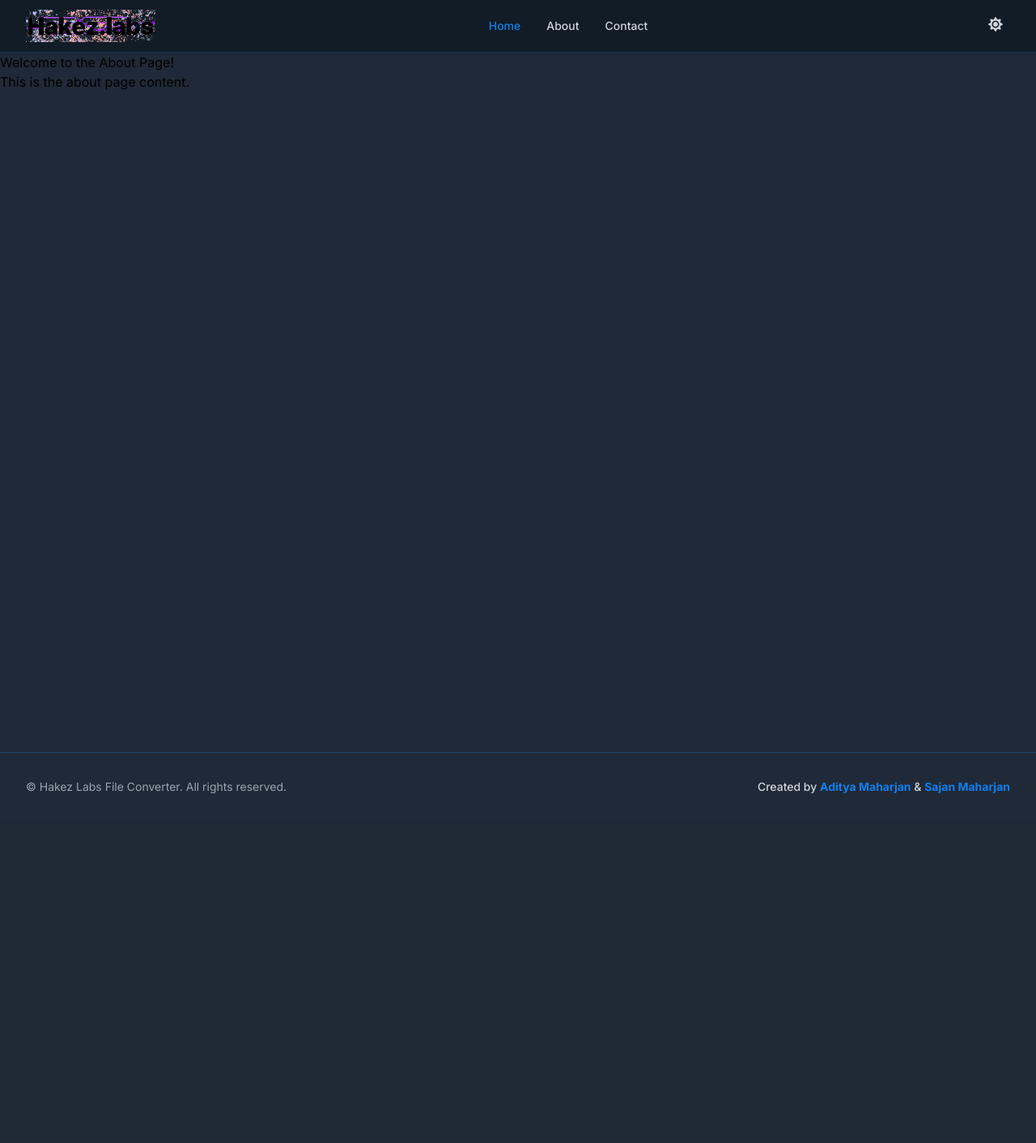
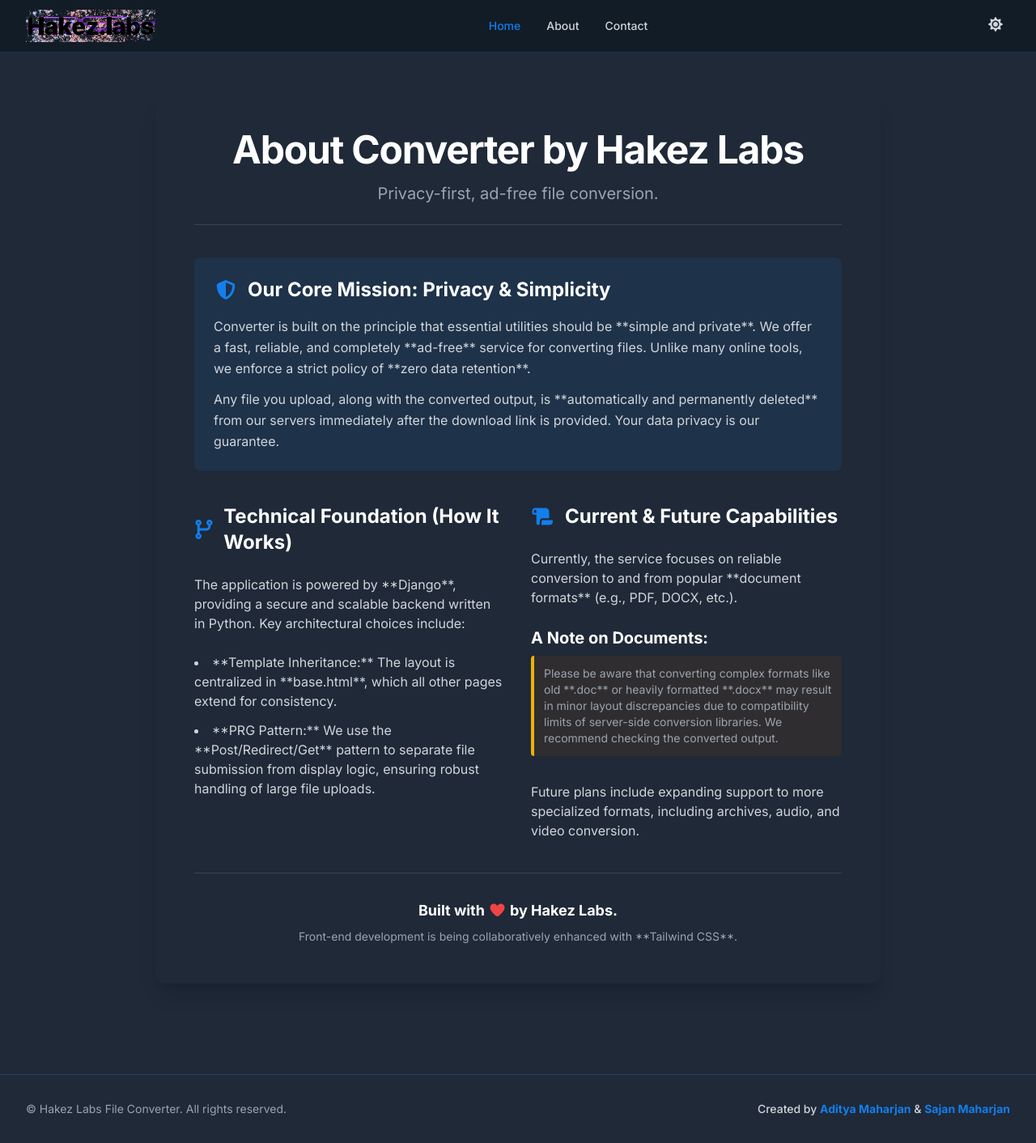
Before and after one commit to adityamaharjan/converter, a Django app: page /about/ in a window 1280 px wide. Shown: the whole page at 81% size. Before the commit the page ends 980 px from the top, so only its background shows below. Run offline with Django 5.2, Linux system fonts and the light colour scheme; some libraries are stand-ins or nearby versions.

Commit message:
about page

```diff
--- a/templates/about.html
+++ b/templates/about.html
@@ -1,8 +1,86 @@
 {% extends "base.html" %}
+{% load static %}
 
-{% block title %}About - My About Site {% endblock %}
+{% block title %}About - Hakez Labs Converter{% endblock %}
 
 {% block content %}
-<h2>Welcome to the About Page!</h2>
-<p>This is the about page content.</p>
-{% endblock %}
+<main class="flex-grow container mx-auto px-4 sm:px-6 lg:px-8 py-12">
+    <div class="max-w-4xl mx-auto bg-white dark:bg-gray-800 shadow-xl rounded-xl p-8 md:p-12">
+
+        <header class="text-center mb-10 border-b border-gray-200 dark:border-gray-700 pb-6">
+            <h1 class="text-4xl font-extrabold tracking-tight text-gray-900 dark:text-white sm:text-5xl">
+                About Converter by Hakez Labs
+            </h1>
+            <p class="mt-4 text-xl text-gray-600 dark:text-gray-400">
+                Privacy-first, ad-free file conversion.
+            </p>
+        </header>
+
+        <section class="space-y-10">
+
+            <div class="p-6 bg-primary/5 dark:bg-primary/10 rounded-lg">
+                <h2 class="text-2xl font-bold text-gray-900 dark:text-white mb-4 flex items-center">
+                    <i class="fa-solid fa-shield-halved text-primary mr-3"></i>
+                    Our Core Mission: Privacy & Simplicity
+                </h2>
+                <p class="mt-2 text-gray-700 dark:text-gray-300 leading-relaxed">
+                    Converter is built on the principle that essential utilities should be **simple and private**. We offer a fast, reliable, and completely **ad-free** service for converting files. Unlike many online tools, we enforce a strict policy of **zero data retention**.
+                </p>
+                <p class="mt-3 text-gray-700 dark:text-gray-300 leading-relaxed">
+                    Any file you upload, along with the converted output, is **automatically and permanently deleted** from our servers immediately after the download link is provided. Your data privacy is our guarantee.
+                </p>
+            </div>
+
+            <div class="grid md:grid-cols-2 gap-8">
+                <div class="space-y-6">
+                    <h2 class="text-2xl font-bold text-gray-900 dark:text-white flex items-center">
+                        <i class="fa-solid fa-code-branch text-primary mr-3"></i>
+                        Technical Foundation (How It Works)
+                    </h2>
+                    <p class="text-gray-700 dark:text-gray-300">
+                        The application is powered by **Django**, providing a secure and scalable backend written in Python. Key architectural choices include:
+                    </p>
+                    <ul class="space-y-3 list-disc list-inside text-gray-700 dark:text-gray-300">
+                        <li>
+                            **Template Inheritance:** The layout is centralized in **base.html**, which all other pages extend for consistency.
+                        </li>
+                        <li>
+                            **PRG Pattern:** We use the **Post/Redirect/Get** pattern to separate file submission from display logic, ensuring robust handling of large file uploads.
+                        </li>
+                    </ul>
+                </div>
+
+                <div class="space-y-6">
+                    <h2 class="text-2xl font-bold text-gray-900 dark:text-white flex items-center">
+                        <i class="fa-solid fa-scroll text-primary mr-3"></i>
+                        Current & Future Capabilities
+                    </h2>
+                    <p class="text-gray-700 dark:text-gray-300">
+                        Currently, the service focuses on reliable conversion to and from popular **document formats** (e.g., PDF, DOCX, etc.).
+                    </p>
+                    <div class="mt-4">
+                        <h3 class="text-xl font-semibold text-gray-900 dark:text-white mb-2">A Note on Documents:</h3>
+                        <p class="text-sm text-gray-600 dark:text-gray-400 p-3 border-l-4 border-yellow-500 bg-yellow-50 dark:bg-yellow-900/20 rounded">
+                            Please be aware that converting complex formats like old **.doc** or heavily formatted **.docx** may result in minor layout discrepancies due to compatibility limits of server-side conversion libraries. We recommend checking the converted output.
+                        </p>
+                    </div>
+                    <p class="pt-2 text-gray-700 dark:text-gray-300">
+                        Future plans include expanding support to more specialized formats, including archives, audio, and video conversion.
+                    </p>
+                </div>
+            </div>
+
+            <div class="pt-8 border-t border-gray-200 dark:border-gray-700 text-center">
+                 <p class="text-lg font-semibold text-gray-900 dark:text-white">
+                    Built with <i class="fa-solid fa-heart text-red-500"></i> by Hakez Labs.
+                </p>
+                <p class="mt-2 text-sm text-gray-500 dark:text-gray-400">
+                    Front-end development is being collaboratively enhanced with **Tailwind CSS**.
+                </p>
+            </div>
+
+        </section>
+
+    </div>
+</main>
+{% endblock content %}
```
